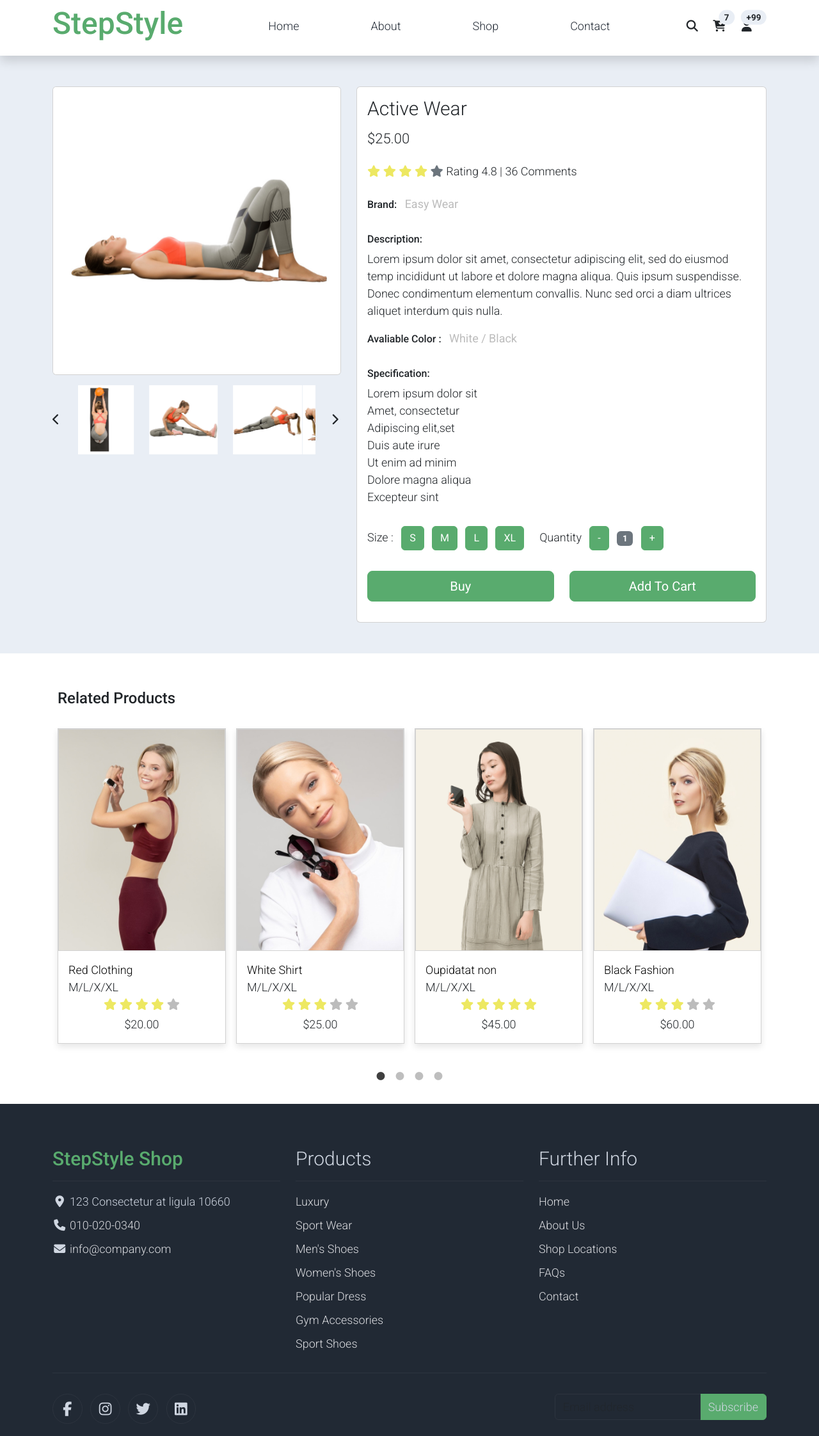
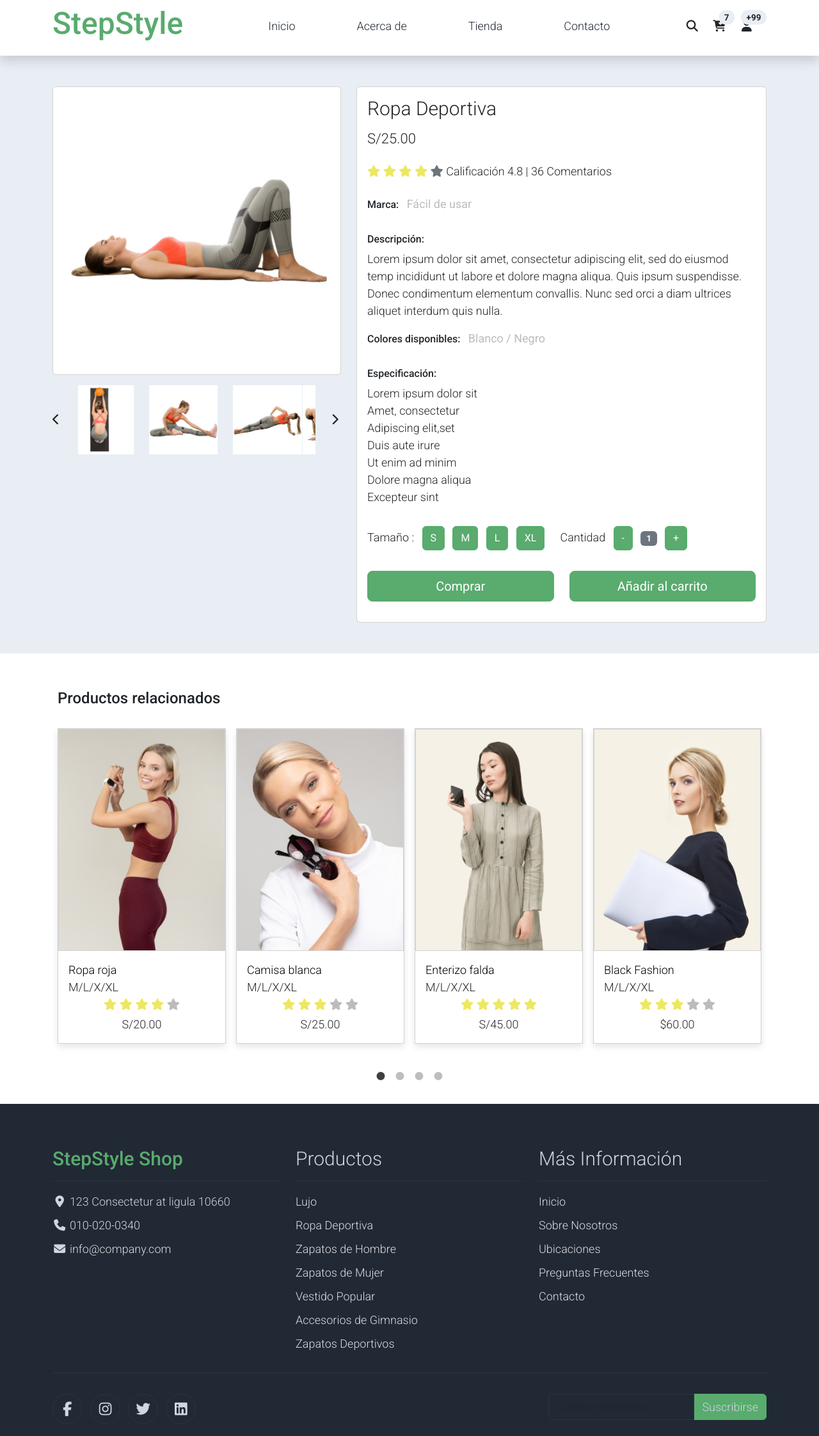
Before and after one commit to Gus-chamana/stepstyle, a plain HTML site: page shop-single.html in a window 1280 px wide. Shown: the part 5-2249 px from the top of the page at 64% size. Drawn offline with nearby package versions, Linux system fonts and the light colour scheme.

Commit message:
Actualización de páginas 2

```diff
--- a/shop-single.html
+++ b/shop-single.html
@@ -1,5 +1,5 @@
 <!DOCTYPE html>
-<html lang="en">
+<html lang="es">
 
 <head>
     <title>StepStyle Shop - Product Detail Page</title>
@@ -40,16 +40,16 @@
             <div class="flex-fill">
                 <ul class="nav navbar-nav d-flex justify-content-between mx-lg-auto">
                     <li class="nav-item">
-                        <a class="nav-link" href="index.html">Home</a>
+                        <a class="nav-link" href="index.html">Inicio</a>
                     </li>
                     <li class="nav-item">
-                        <a class="nav-link" href="about.html">About</a>
+                        <a class="nav-link" href="about.html">Acerca de</a>
                     </li>
                     <li class="nav-item">
-                        <a class="nav-link" href="shop.html">Shop</a>
+                        <a class="nav-link" href="shop.html">Tienda</a>
                     </li>
                     <li class="nav-item">
-                        <a class="nav-link" href="contact.html">Contact</a>
+                        <a class="nav-link" href="contact.html">Contacto</a>
                     </li>
                 </ul>
             </div>
@@ -181,37 +181,37 @@
             <div class="col-lg-7 mt-5">
                 <div class="card">
                     <div class="card-body">
-                        <h1 class="h2">Active Wear</h1>
-                        <p class="h3 py-2">$25.00</p>
+                        <h1 class="h2">Ropa Deportiva</h1>
+                        <p class="h3 py-2">S/25.00</p>
                         <p class="py-2">
                             <i class="fa fa-star text-warning"></i>
                             <i class="fa fa-star text-warning"></i>
                             <i class="fa fa-star text-warning"></i>
                             <i class="fa fa-star text-warning"></i>
                             <i class="fa fa-star text-secondary"></i>
-                            <span class="list-inline-item text-dark">Rating 4.8 | 36 Comments</span>
+                            <span class="list-inline-item text-dark">Calificación 4.8 | 36 Comentarios</span>
                         </p>
                         <ul class="list-inline">
                             <li class="list-inline-item">
-                                <h6>Brand:</h6>
+                                <h6>Marca:</h6>
                             </li>
                             <li class="list-inline-item">
-                                <p class="text-muted"><strong>Easy Wear</strong></p>
+                                <p class="text-muted"><strong>Fácil de usar</strong></p>
                             </li>
                         </ul>
 
-                        <h6>Description:</h6>
+                        <h6>Descripción:</h6>
                         <p>Lorem ipsum dolor sit amet, consectetur adipiscing elit, sed do eiusmod temp incididunt ut labore et dolore magna aliqua. Quis ipsum suspendisse. Donec condimentum elementum convallis. Nunc sed orci a diam ultrices aliquet interdum quis nulla.</p>
                         <ul class="list-inline">
                             <li class="list-inline-item">
-                                <h6>Avaliable Color :</h6>
+                                <h6>Colores disponibles: </h6>
                             </li>
                             <li class="list-inline-item">
-                                <p class="text-muted"><strong>White / Black</strong></p>
+                                <p class="text-muted"><strong>Blanco / Negro</strong></p>
                             </li>
                         </ul>
 
-                        <h6>Specification:</h6>
+                        <h6>Especificación:</h6>
                         <ul class="list-unstyled pb-3">
                             <li>Lorem ipsum dolor sit</li>
                             <li>Amet, consectetur</li>
@@ -227,7 +227,7 @@
                             <div class="row">
                                 <div class="col-auto">
                                     <ul class="list-inline pb-3">
-                                        <li class="list-inline-item">Size :
+                                        <li class="list-inline-item">Tamaño :
                                             <input type="hidden" name="product-size" id="product-size" value="S">
                                         </li>
                                         <li class="list-inline-item"><span class="btn btn-success btn-size">S</span></li>
@@ -239,7 +239,7 @@
                                 <div class="col-auto">
                                     <ul class="list-inline pb-3">
                                         <li class="list-inline-item text-right">
-                                            Quantity
+                                            Cantidad
                                             <input type="hidden" name="product-quanity" id="product-quanity" value="1">
                                         </li>
                                         <li class="list-inline-item"><span class="btn btn-success" id="btn-minus">-</span></li>
@@ -250,10 +250,10 @@
                             </div>
                             <div class="row pb-3">
                                 <div class="col d-grid">
-                                    <button type="submit" class="btn btn-success btn-lg" name="submit" value="buy">Buy</button>
+                                    <button type="submit" class="btn btn-success btn-lg" name="submit" value="buy">Comprar</button>
                                 </div>
                                 <div class="col d-grid">
-                                    <button type="submit" class="btn btn-success btn-lg" name="submit" value="addtocard">Add To Cart</button>
+                                    <button type="submit" class="btn btn-success btn-lg" name="submit" value="addtocard">Añadir al carrito</button>
                                 </div>
                             </div>
                         </form>
@@ -267,7 +267,7 @@
 <section class="py-5">
     <div class="container">
         <div class="row text-left p-2 pb-3">
-            <h4>Related Products</h4>
+            <h4>Productos relacionados</h4>
         </div>
 
         <div id="carousel-related-product">
@@ -285,7 +285,7 @@
                         </div>
                     </div>
                     <div class="card-body">
-                        <a href="shop-single.html" class="h3 text-decoration-none">Red Clothing</a>
+                        <a href="shop-single.html" class="h3 text-decoration-none">Ropa roja</a>
                         <ul class="w-100 list-unstyled d-flex justify-content-between mb-0">
                             <li>M/L/X/XL</li>
                             <li class="pt-2">
@@ -305,7 +305,7 @@
                                 <i class="text-muted fa fa-star"></i>
                             </li>
                         </ul>
-                        <p class="text-center mb-0">$20.00</p>
+                        <p class="text-center mb-0">S/20.00</p>
                     </div>
                 </div>
             </div>
@@ -323,7 +323,7 @@
                         </div>
                     </div>
                     <div class="card-body">
-                        <a href="shop-single.html" class="h3 text-decoration-none">White Shirt</a>
+                        <a href="shop-single.html" class="h3 text-decoration-none">Camisa blanca</a>
                         <ul class="w-100 list-unstyled d-flex justify-content-between mb-0">
                             <li>M/L/X/XL</li>
                             <li class="pt-2">
@@ -343,7 +343,7 @@
                                 <i class="text-muted fa fa-star"></i>
                             </li>
                         </ul>
-                        <p class="text-center mb-0">$25.00</p>
+                        <p class="text-center mb-0">S/25.00</p>
                     </div>
                 </div>
             </div>
@@ -361,7 +361,7 @@
                         </div>
                     </div>
                     <div class="card-body">
-                        <a href="shop-single.html" class="h3 text-decoration-none">Oupidatat non</a>
+                        <a href="shop-single.html" class="h3 text-decoration-none">Enterizo falda</a>
                         <ul class="w-100 list-unstyled d-flex justify-content-between mb-0">
                             <li>M/L/X/XL</li>
                             <li class="pt-2">
@@ -381,7 +381,7 @@
                                 <i class="text-warning fa fa-star"></i>
                             </li>
                         </ul>
-                        <p class="text-center mb-0">$45.00</p>
+                        <p class="text-center mb-0">S/45.00</p>
                     </div>
                 </div>
             </div>
@@ -731,6 +731,8 @@
         </div>
     </div>
 </section>
+<!--Footer -->
+
 <footer class="bg-dark" id="tempaltemo_footer">
     <div class="container">
         <div class="row">
@@ -754,26 +756,26 @@
             </div>
 
             <div class="col-md-4 pt-5">
-                <h2 class="h2 text-light border-bottom pb-3 border-light">Products</h2>
+                <h2 class="h2 text-light border-bottom pb-3 border-light">Productos</h2>
                 <ul class="list-unstyled text-light footer-link-list">
-                    <li><a class="text-decoration-none" href="#">Luxury</a></li>
-                    <li><a class="text-decoration-none" href="#">Sport Wear</a></li>
-                    <li><a class="text-decoration-none" href="#">Men's Shoes</a></li>
-                    <li><a class="text-decoration-none" href="#">Women's Shoes</a></li>
-                    <li><a class="text-decoration-none" href="#">Popular Dress</a></li>
-                    <li><a class="text-decoration-none" href="#">Gym Accessories</a></li>
-                    <li><a class="text-decoration-none" href="#">Sport Shoes</a></li>
+                    <li><a class="text-decoration-none" href="#">Lujo</a></li>
+                    <li><a class="text-decoration-none" href="#">Ropa Deportiva</a></li>
+                    <li><a class="text-decoration-none" href="#">Zapatos de Hombre</a></li>
+                    <li><a class="text-decoration-none" href="#">Zapatos de Mujer</a></li>
+                    <li><a class="text-decoration-none" href="#">Vestido Popular</a></li>
+                    <li><a class="text-decoration-none" href="#">Accesorios de Gimnasio</a></li>
+                    <li><a class="text-decoration-none" href="#">Zapatos Deportivos</a></li>
                 </ul>
             </div>
 
             <div class="col-md-4 pt-5">
-                <h2 class="h2 text-light border-bottom pb-3 border-light">Further Info</h2>
+                <h2 class="h2 text-light border-bottom pb-3 border-light">Más Información</h2>
                 <ul class="list-unstyled text-light footer-link-list">
-                    <li><a class="text-decoration-none" href="#">Home</a></li>
-                    <li><a class="text-decoration-none" href="#">About Us</a></li>
-                    <li><a class="text-decoration-none" href="#">Shop Locations</a></li>
-                    <li><a class="text-decoration-none" href="#">FAQs</a></li>
-                    <li><a class="text-decoration-none" href="#">Contact</a></li>
+                    <li><a class="text-decoration-none" href="#">Inicio</a></li>
+                    <li><a class="text-decoration-none" href="#">Sobre Nosotros</a></li>
+                    <li><a class="text-decoration-none" href="#">Ubicaciones</a></li>
+                    <li><a class="text-decoration-none" href="#">Preguntas Frecuentes</a></li>
+                    <li><a class="text-decoration-none" href="#">Contacto</a></li>
                 </ul>
             </div>
 
@@ -800,16 +802,17 @@
                 </ul>
             </div>
             <div class="col-auto">
-                <label class="sr-only" for="subscribeEmail">Email address</label>
+                <label class="sr-only" for="subscribeEmail">Correo electrónico</label>
                 <div class="input-group mb-2">
-                    <input type="text" class="form-control bg-dark border-light" id="subscribeEmail" placeholder="Email address">
-                    <div class="input-group-text btn-success text-light">Subscribe</div>
+                    <input type="text" class="form-control bg-dark border-light" id="subscribeEmail" placeholder="Correo electrónico">
+                    <div class="input-group-text btn-success text-light">Suscribirse</div>
                 </div>
             </div>
         </div>
     </div>
 
 </footer>
+
 <script src="https://code.jquery.com/jquery-3.7.1.min.js" integrity="sha256-/JqT3SQfawRcv/BIHPThkBvs0OEvtFFmqPF/lYI/Cxo=" crossorigin="anonymous"></script>
 
 <script src="https://code.jquery.com/jquery-migrate-3.4.1.min.js" integrity="sha256-wZ7H2N2lS4n2RHxQxR6QADcBN92D5f5IulKjK91WtT4=" crossorigin="anonymous"></script>
```
Also changed, not shown: contact.html (+2 -2 lines), index.html (+30 -29 lines), shop.html (+3 -0 lines), assets/img/feature_prod_01.jpg, assets/img/feature_prod_02.jpg, assets/img/feature_prod_03.jpg.
